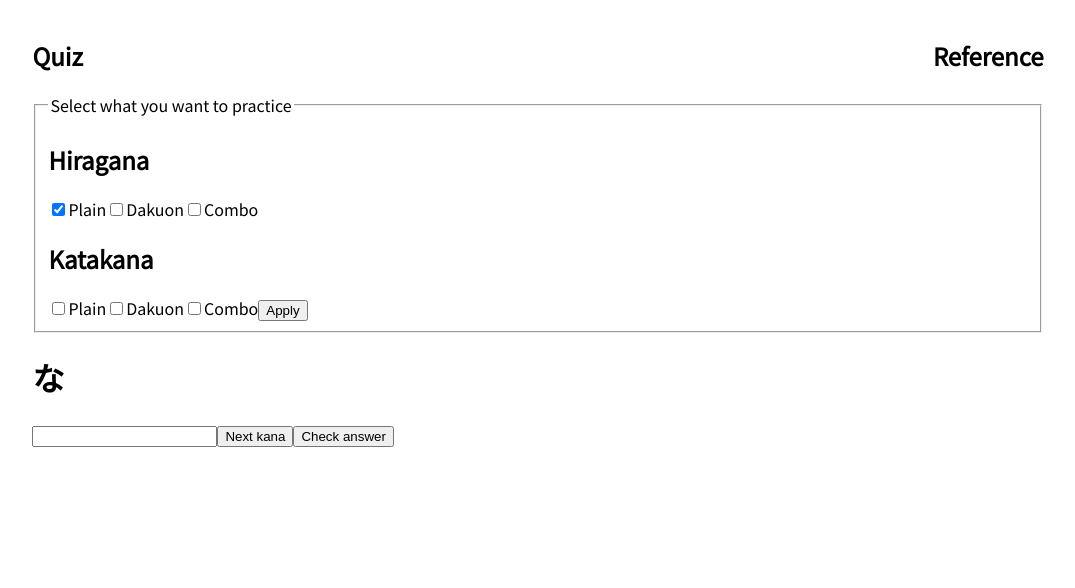
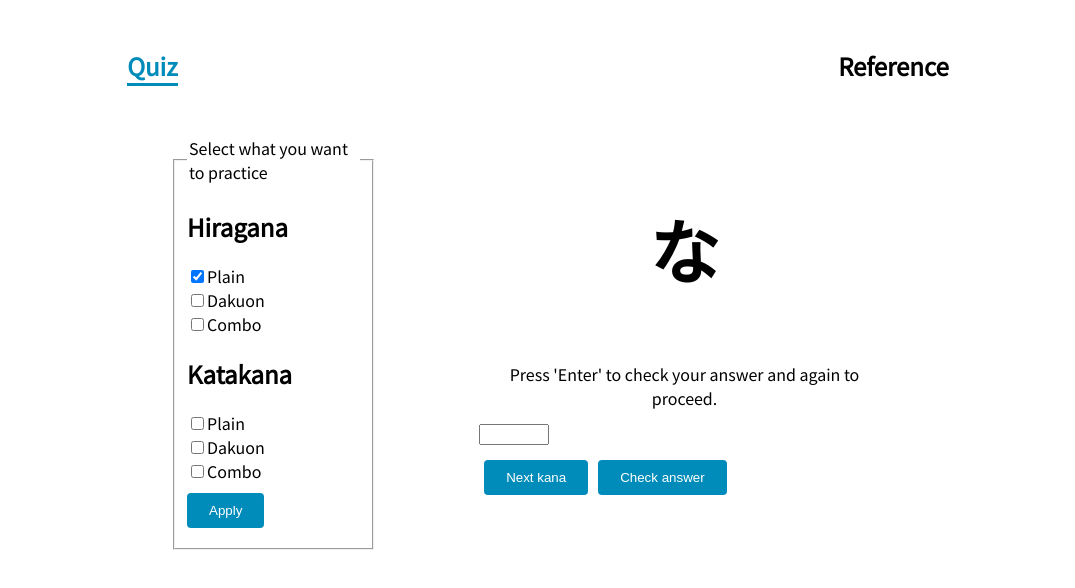
Before and after one commit to perezc52/kana-quiz, a React (Vite) app: page / in a window 1280 px wide. Shown: the top 588 px of the page, without its empty margins (102-1177 px from the left). Built offline with nearby package versions, Linux system fonts and the light colour scheme.

Commit message:
began styling and added user ease of use
added ability to hit enter to use app faster
began styling

```diff
--- a/src/App.css
+++ b/src/App.css
@@ -1,17 +1,113 @@
 
-
+/* App */
 .app {
-  width: 80%;
+  width: 65%;
   margin: 0 auto;
-  padding: 10px;
+  padding: 20px;
   font-family: 'Noto Sans JP', sans-serif;
 }
 
+button {
+  display: inline-block;
+  padding: 10px 22px;
+  background-color: #008CBA;
+  color: white;
+  border: none;
+  border-radius: 4px;
+  text-decoration: none;
+  transition: background-color 0.3s ease;
+  cursor: pointer;
+}
+
+/* Nav Bar */
 .navbar {
   display: flex;
   justify-content: space-between;
+  margin-bottom: 30px;
 }
 
-.nav-item {
+.selected {
+  border-bottom: 3px solid #008CBA;
+  color: #008CBA;
+}
+
+.tab:hover {
+  border-bottom: 3px solid #008CBA;
+  color: #008CBA;
+}
+
+/* Quiz + Options Container */
+.quiz-options {
+  display: flex;
+  flex-direction: row-reverse;
+  justify-content: space-around;
+}
+
+/* Options */
+.options{
+  width: 25%;
+  height: 50%;
+}
+
+.checkbox-container {
+  display: flex;
+  flex-direction: column;
+}
+
+.apply {
+  display: block;
+  margin: 10px 0;
+}
+
+/* Quiz */
+.quiz {
+  padding: 15px;
+  height: 50%;
+  width: 50%;
+  display: flex;
+  flex-direction: column;
+}
+
+.quiz input {
+  width: 15%;
+  margin: 0 auto;
+  margin-bottom: 15px;
+}
+
+.quiz-buttons {
+  margin: 0 auto;
+}
+
+.quiz button {
   margin: 0 5px;
 }
+
+.kana {
+  font-size: 70px;
+  text-align: center;
+}
+
+.quiz p {
+  text-align: center;
+  margin-bottom: 10px;
+}
+
+.message {
+  text-align: center;
+}
+
+.retry {
+  display: inline-block;
+  margin: 0 auto;
+  width: 30%;
+}
+
+/* Reference */
+.reference {
+  width: 80%;
+  margin: 0 auto;
+}
+
+.reference img {
+  width: 100%;
+}
--- a/src/App.jsx
+++ b/src/App.jsx
@@ -23,9 +23,9 @@ function App() {
       <NavBar onClick={handleClick}/>
       {
         selectedTab === "quiz" ?
-        <div>
+        <div className='quiz-options'>
+          <Quiz data={filteredList} />
           <Options onFilter={handleFilter}/>
-          <Quiz data={filteredList} />
         </div> :
         <Reference />
       }
--- a/src/components/NavBar.jsx
+++ b/src/components/NavBar.jsx
@@ -11,8 +11,8 @@ function NavBar(props) {
 
   return (
     <nav className="navbar">
-        <h2 onClick={() => handleClick("quiz")} className={selectedTab === "quiz" ? "selected" : ""}>Quiz</h2>
-        <h2 onClick={() => handleClick("reference")} className={selectedTab === "reference" ? "selected" : ""}>Reference</h2>
+        <h2 onClick={() => handleClick("quiz")} className={selectedTab === "quiz" ? "selected tab" : "tab"}>Quiz</h2>
+        <h2 onClick={() => handleClick("reference")} className={selectedTab === "reference" ? "selected tab" : "tab"}>Reference</h2>
     </nav>
   )
 }
--- a/src/components/Options.jsx
+++ b/src/components/Options.jsx
@@ -35,6 +35,7 @@ function Options(props) {
         <fieldset>
             <legend>Select what you want to practice</legend>
             <h2>Hiragana</h2>
+                <div className="checkbox-container">
                     <label>
                         <input
                             type="checkbox"
@@ -62,7 +63,9 @@ function Options(props) {
                         />
                         Combo
                     </label>
+                </div>
             <h2>Katakana</h2>
+            <div className="checkbox-container">
                 <label>
                     <input
                         type="checkbox"
@@ -90,7 +93,8 @@ function Options(props) {
                     />
                     Combo
                 </label>
-            <button type="submit">Apply</button>
+            </div>
+            <button className="apply btn" type="submit">Apply</button>
         </fieldset>
       </form>
     )
--- a/src/components/Quiz.jsx
+++ b/src/components/Quiz.jsx
@@ -1,4 +1,4 @@
-import { useState, useEffect } from "react"
+import { useState, useEffect, useRef } from "react"
 
 function Quiz(props) {
 
@@ -6,6 +6,7 @@ function Quiz(props) {
     const [currentKana, setCurrentKana] = useState("")
     const [message, setMessage] = useState("")
     const [inputValue, setInputValue] = useState("")
+    const inputRef = useRef(null)
 
     useEffect(() => {
         setQuizKana(shuffleArray(props.data))
@@ -29,20 +30,26 @@ function Quiz(props) {
       setInputValue(event.target.value)
     }
 
+    function handleKeyPress(event) {
+      if(event.key === 'Enter' && !message) checkAnswer()
+      if(event.key === 'Enter' && message) nextKana()
+    }
+
     function checkAnswer() {
       if(inputValue.length === 0) return
       const kanaObject = quizKana.find(el => el.kana === currentKana)
       const correctAnswer = kanaObject.romanized
-      if(inputValue === correctAnswer) {
+      if(inputValue.toLowerCase() === correctAnswer) {
         setMessage("Correct!")
       }else {
-        setMessage(`Incorrect! The answer was ${correctAnswer}`)
+        setMessage(`Incorrect! The answer was "${correctAnswer}"`)
       }
     }
 
     function nextKana() {
       setMessage("")
       setInputValue("")
+      inputRef.current.focus()
       setQuizKana(prevQuizKana => {
           const newQuizKana = [...prevQuizKana]
           newQuizKana.shift()
@@ -59,17 +66,38 @@ function Quiz(props) {
       setMessage("")
     }
 
-    console.log(quizKana)
-    console.log(currentKana)
-
     return (
         <div className="quiz">
             <h1 className="kana">{currentKana}</h1>
-            <input type="text" value={inputValue} onChange={handleInputChange} />
-            <button disabled={!quizKana.length} onClick={nextKana}>Next kana</button>
-            <button disabled={!quizKana.length} onClick={checkAnswer}>Check answer</button>
-            <h2>{message}</h2>
-            {quizKana.length === 0 && <button onClick={retry}>Retry this set</button>}
+            {
+              quizKana.length !== 0 &&
+              <div className="quiz-group">
+                <p>Press 'Enter' to check your answer and again to proceed.</p>
+                <input
+                  type="text"
+                  ref={inputRef}
+                  value={inputValue}
+                  onKeyDown={handleKeyPress}
+                  onChange={handleInputChange} />
+                <div className="quiz-buttons">
+                  <button
+                    className="btn"
+                    disabled={!quizKana.length}
+                    onClick={nextKana}
+                    >Next kana
+                  </button>
+                  <button
+                    className="btn"
+                    disabled={!quizKana.length}
+                    onClick={checkAnswer}
+                    >Check answer
+                  </button>
+                </div>
+              </div>
+            }
+            <h2 className="message">{message}</h2>
+            {quizKana.length === 0 && <button className="retry" onClick={retry}>Retry this set</button>}
+
         </div>
     )
 }
--- a/src/components/Reference.jsx
+++ b/src/components/Reference.jsx
@@ -1,7 +1,7 @@
 
 function Reference() {
     return (
-        <div>
+        <div className="reference">
             <img src="../public/kana-chart.jpg"/>
         </div>
     )
```
Lines whose indentation alone changed are shown as unchanged.
